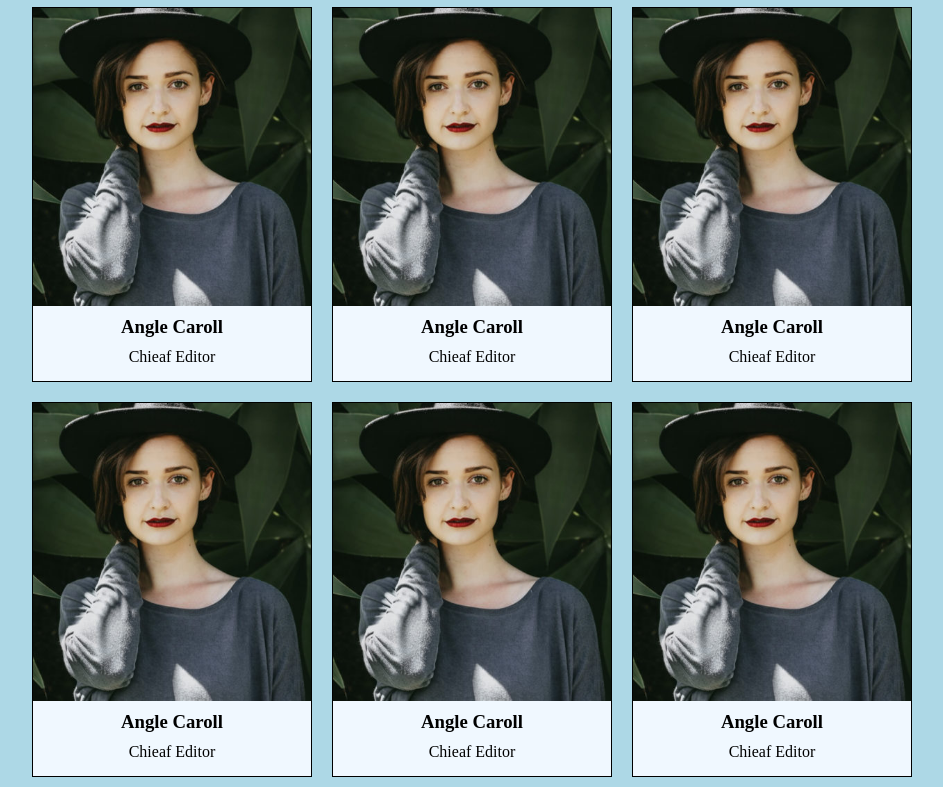
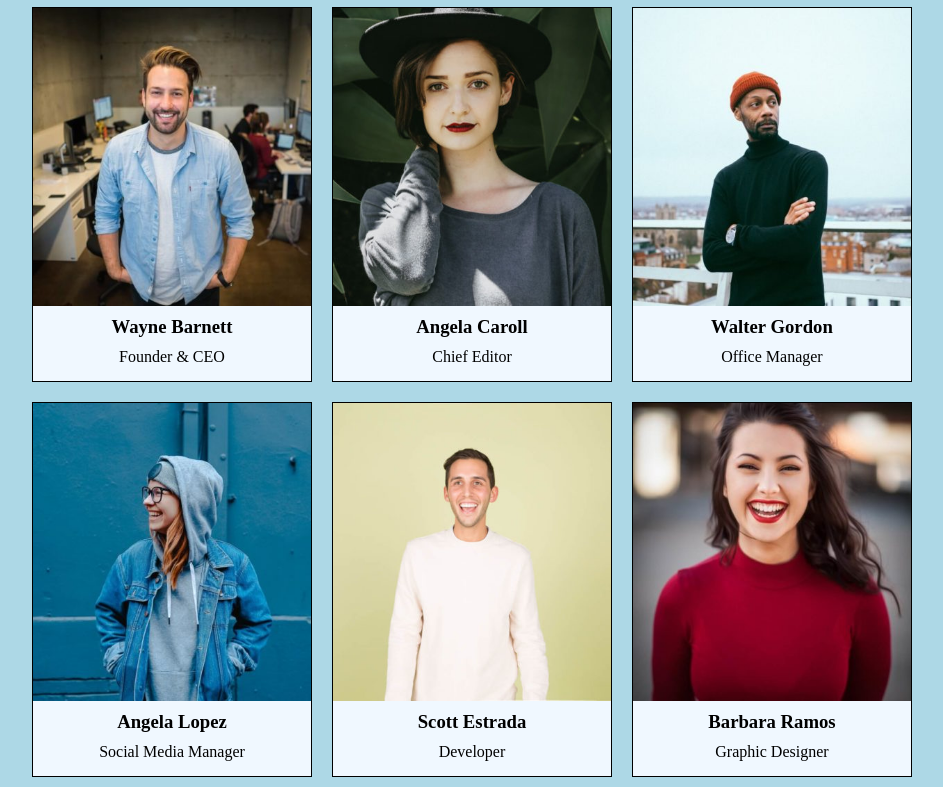
Before and after one commit to Federico-Maiocchi/js-our-team, a plain HTML site: page index.html in a window 1280 px wide. Shown: the part 76-863 px from the top of the page, without its empty margins (168-1111 px from the left). Drawn offline with Linux system fonts and the light colour scheme.

Commit message:
ADD: insert value in DOM element

```diff
--- a/css/app.css
+++ b/css/app.css
@@ -1,3 +1,4 @@
+/* reset */
 * {
    margin: 0;
    padding: 0;
--- a/js/app.js
+++ b/js/app.js
@@ -6,13 +6,14 @@
 // - prendiamo l'elemento ROW nel DOM dove inseriremo tutti gli utenti
 const rowDomElement = document.querySelector('.row');
 
-// - fare un array di oggetti dove ci sarà la lista dei membri del team con i loro dettagli
+// - fare un array di oggetti dove ci sarà la lista dei membri del team con i loro dettagli (proprietà)
 //     - nome e cognome
 //     - posizione lavorativa
 //     - immagine
 
 const userTeamArray = [
     {
+        // - name è la chiave(key) l'assegnazione (valore) = proprietà
         name: 'Wayne Barnett',
         role: 'Founder & CEO',
         image: 'wayne-barnett-founder-ceo.jpg',
@@ -63,15 +64,16 @@ for (let i = 0; i < userTeamArray.length; i++) {
     console.log(usersDetails);
 
     // - creiamo 6 elementi nel DOM
+    // - e ci collegheremo gli oggetti dell'array dentro
     const htmlStringUsers = `
     <div class="col-4">
         <div class="card">
             <figure class="card-image">
-                <img src="./img/angela-caroll-chief-editor.jpg" alt="angela">
+                <img src="./img/${usersCurrent.image}" alt="${usersCurrent.name}">
             </figure>
             <div>
-                <h3 class="name">Angle Caroll</h3>
-                <p class="work">Chieaf Editor</p>
+                <h3 class="name">${usersCurrent.name}</h3>
+                <p class="work">${usersCurrent.role}</p>
             </div>
         </div>
     </div>
```
